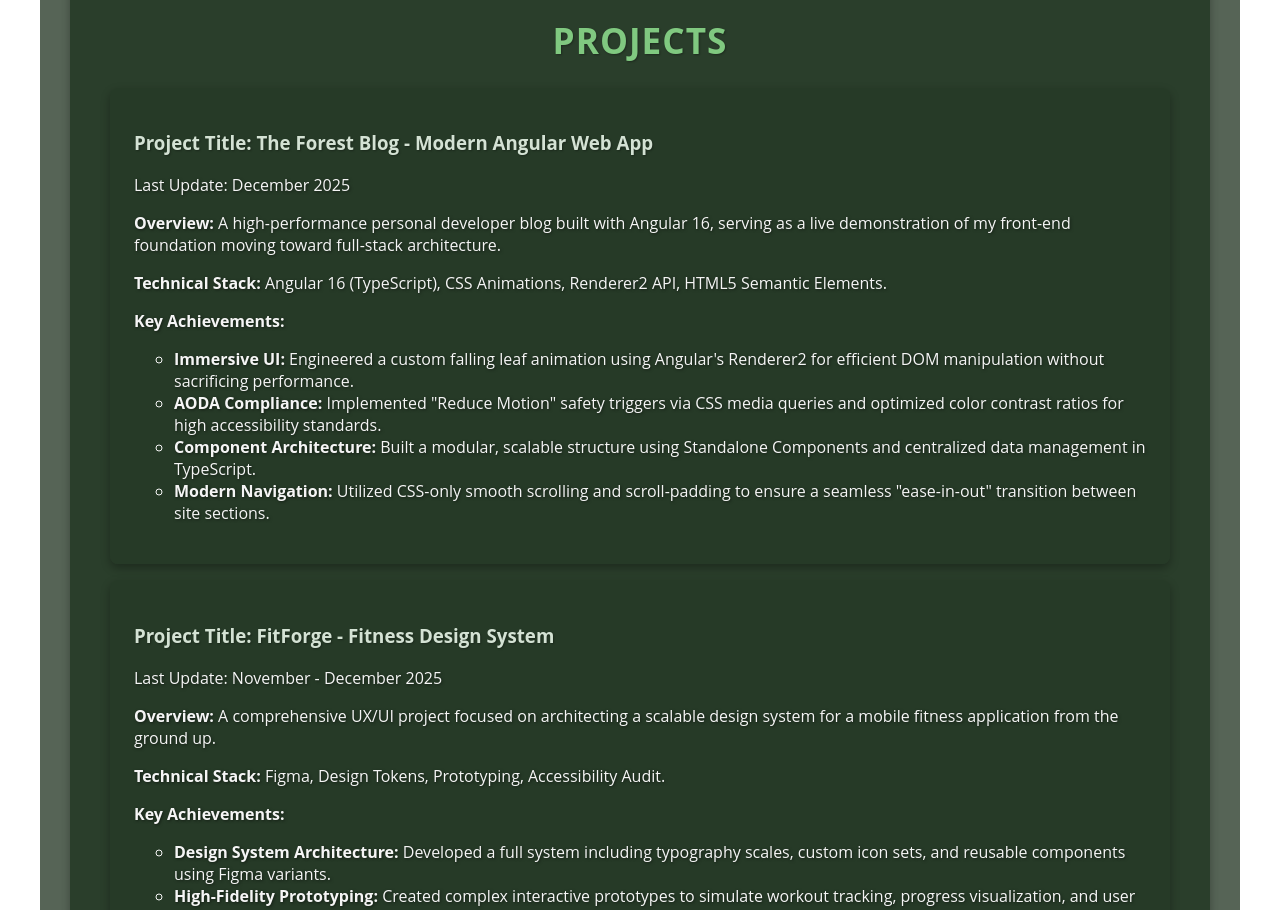
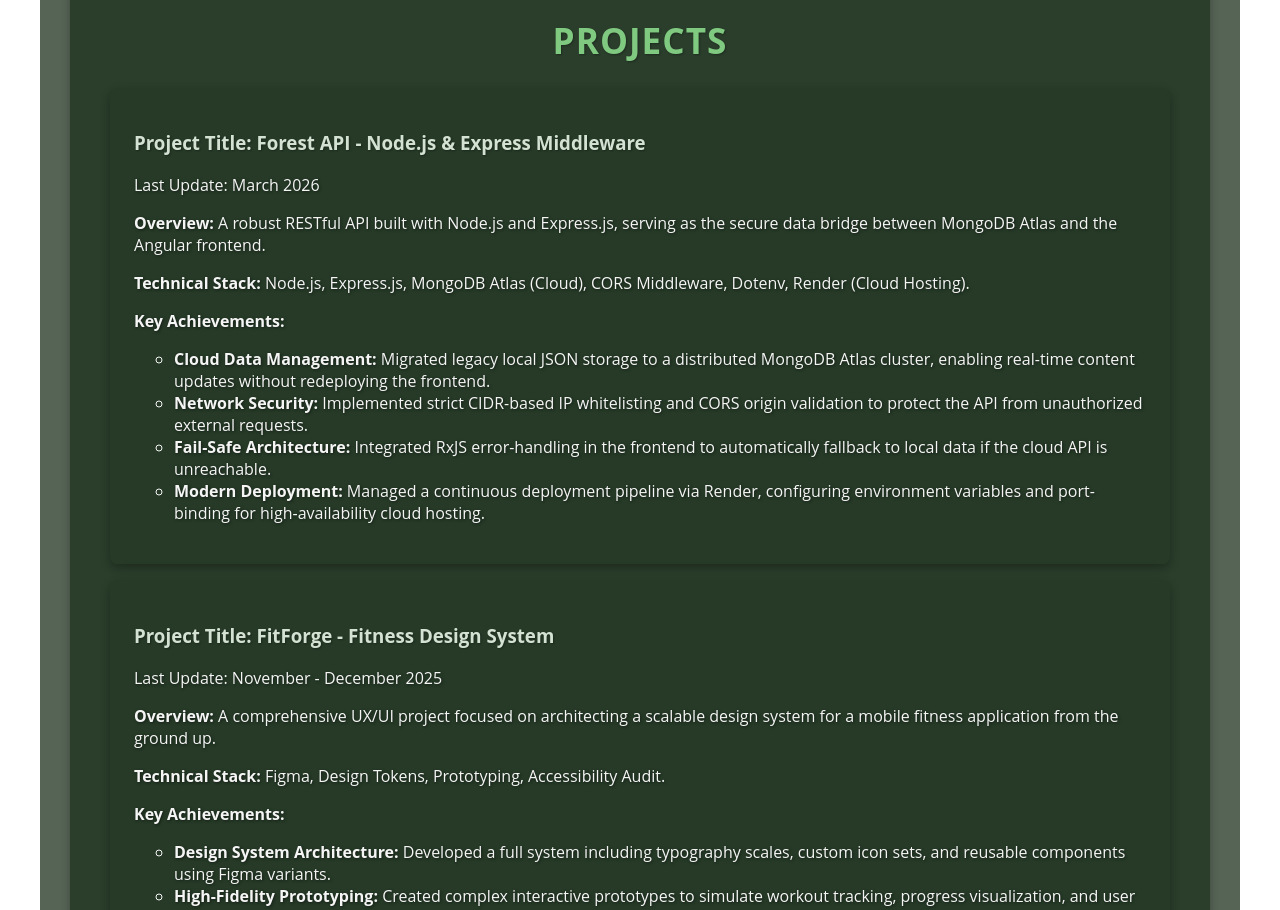
Before and after one commit to miketam76/miketam76.github.io, an Angular app: page / in a window 1280 px wide. Shown: the part 4120-5030 px from the top of the page. Built offline with nearby package versions, Linux system fonts and the light colour scheme; no server answers.

Commit message:
Update to project data

```diff
--- a/src/app/project-data.ts
+++ b/src/app/project-data.ts
@@ -2,17 +2,17 @@
 export const PROJECT_DATA = [
     {
         id: '1',
-        title: 'The Forest Blog - Modern Angular Web App',
-        date: 'December 2025',
+        title: 'Forest API - Node.js & Express Middleware',
+        date: 'March 2026',
         details: `
-            <p><strong>Overview:</strong> A high-performance personal developer blog built with Angular 16, serving as a live demonstration of my front-end foundation moving toward full-stack architecture.</p>
-            <p><strong>Technical Stack:</strong> Angular 16 (TypeScript), CSS Animations, Renderer2 API, HTML5 Semantic Elements.</p>
+            <p><strong>Overview:</strong> A robust RESTful API built with Node.js and Express.js, serving as the secure data bridge between MongoDB Atlas and the Angular frontend.</p>
+            <p><strong>Technical Stack:</strong> Node.js, Express.js, MongoDB Atlas (Cloud), CORS Middleware, Dotenv, Render (Cloud Hosting).</p>
             <p><strong>Key Achievements:</strong>
                 <ul>
-                    <li><strong>Immersive UI:</strong> Engineered a custom falling leaf animation using Angular's Renderer2 for efficient DOM manipulation without sacrificing performance.</li>
-                    <li><strong>AODA Compliance:</strong> Implemented "Reduce Motion" safety triggers via CSS media queries and optimized color contrast ratios for high accessibility standards.</li>
-                    <li><strong>Component Architecture:</strong> Built a modular, scalable structure using Standalone Components and centralized data management in TypeScript.</li>
-                    <li><strong>Modern Navigation:</strong> Utilized CSS-only smooth scrolling and scroll-padding to ensure a seamless "ease-in-out" transition between site sections.</li>
+                    <li><strong>Cloud Data Management:</strong> Migrated legacy local JSON storage to a distributed MongoDB Atlas cluster, enabling real-time content updates without redeploying the frontend.</li>
+                    <li><strong>Network Security:</strong> Implemented strict CIDR-based IP whitelisting and CORS origin validation to protect the API from unauthorized external requests.</li>
+                    <li><strong>Fail-Safe Architecture:</strong> Integrated RxJS error-handling in the frontend to automatically fallback to local data if the cloud API is unreachable.</li>
+                    <li><strong>Modern Deployment:</strong> Managed a continuous deployment pipeline via Render, configuring environment variables and port-binding for high-availability cloud hosting.</li>
                 </ul>
             </p>
         `
```
